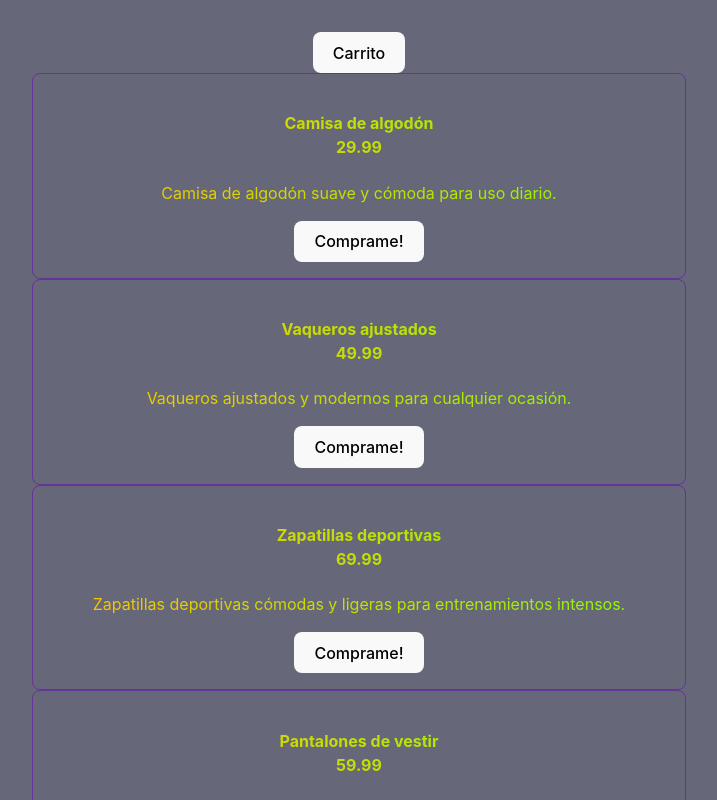
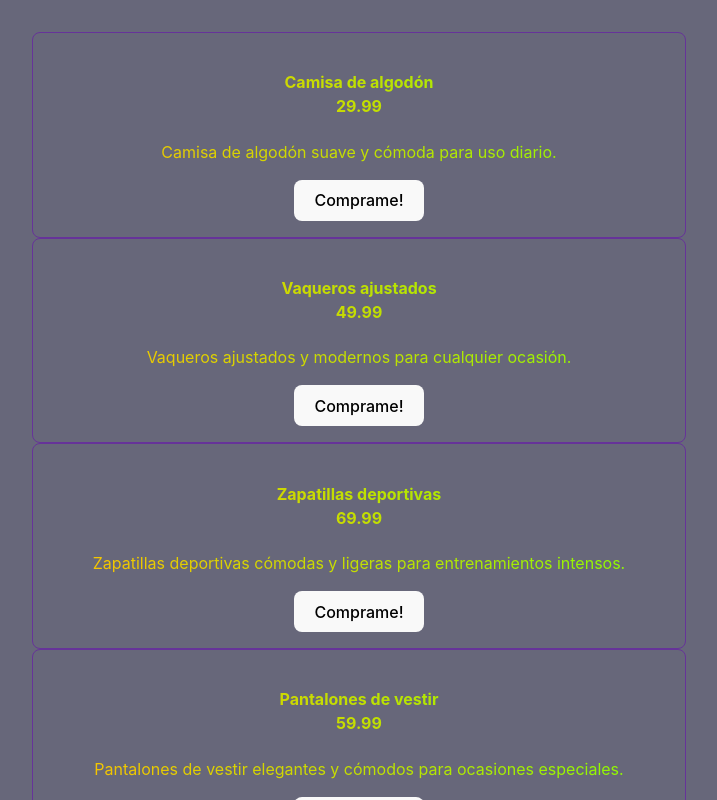
Before and after one commit to KannemannA/React-homeworks, a React (Vite) app: page / in a window 1280 px wide. Shown: the top 800 px of the page, without its empty margins (281-998 px from the left). Built offline with nearby package versions, Linux system fonts and the light colour scheme.

Commit message:
resuelto clase 6

```diff
--- a/src/practicas/C6/App.jsx
+++ b/src/practicas/C6/App.jsx
@@ -8,43 +8,11 @@ import { Lista, Items } from "./componentes/Lista";
 let id=0
 let id1=0
 function App() {
-  const lista =[]
-  let booleans=true
-  const changuito = (props) => {
-    return lista.push(props)
+  const changuito = (id) => {
+    console.log(`Se agrego el siguiente producto al carrito: ${id}`)
   }
-  const changuito2 =()=> {
-    booleans?booleans=false:booleans=true;
-    if (lista.length===0) {
-      return (
-        <>
-          <p>No tienes ningun producto en el changuito</p>
-          <br />
-          <hr />
-        </>
-    )} else{
-      return(
-        <div>
-          {lista.map((item)=>{
-            console.log(item)
-            //no entendi como hacerlo hasta aca llegue
-            return (
-              <>
-                <Items key={item.id+id++} productoListaNombre={item.nombre} precio={item.precio} descripcion={item.descripcion} />
-                <br />
-                <hr />
-              </>
-            )}
-          )}
-        </div>
-      )
-    }
-  }
-  const result = changuito2()
   return (
   <>
-    <button onClick={changuito2}>Carrito</button>
-    {booleans?result:undefined}
     {/* <Lista>
       {dataProducto.map((product)=>{
         return (
--- a/src/practicas/C6/componentes/ProductCard.jsx
+++ b/src/practicas/C6/componentes/ProductCard.jsx
@@ -4,8 +4,7 @@ import stylesLista from "../../C5/componentes/Lista.module.css"
 
 function Card(props) {
     const pasaManos=()=>{
-      const {addToCart, ...data}= props
-        addToCart(data);
+      props.addToCart(props.id)
     }
   return (
     <>
```
Also changed, not shown: src/practicas/C6/practica.md (+1 -1 lines).
